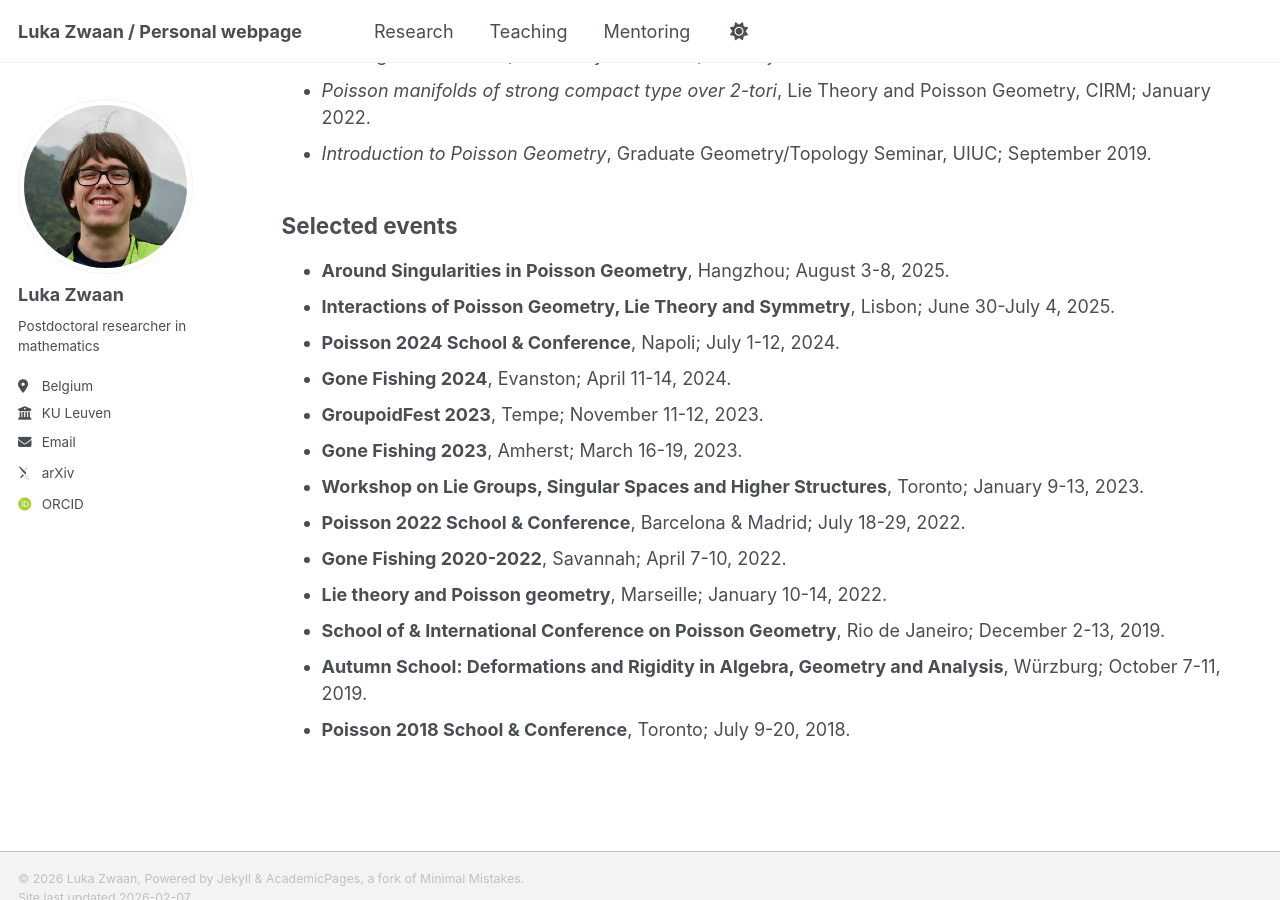
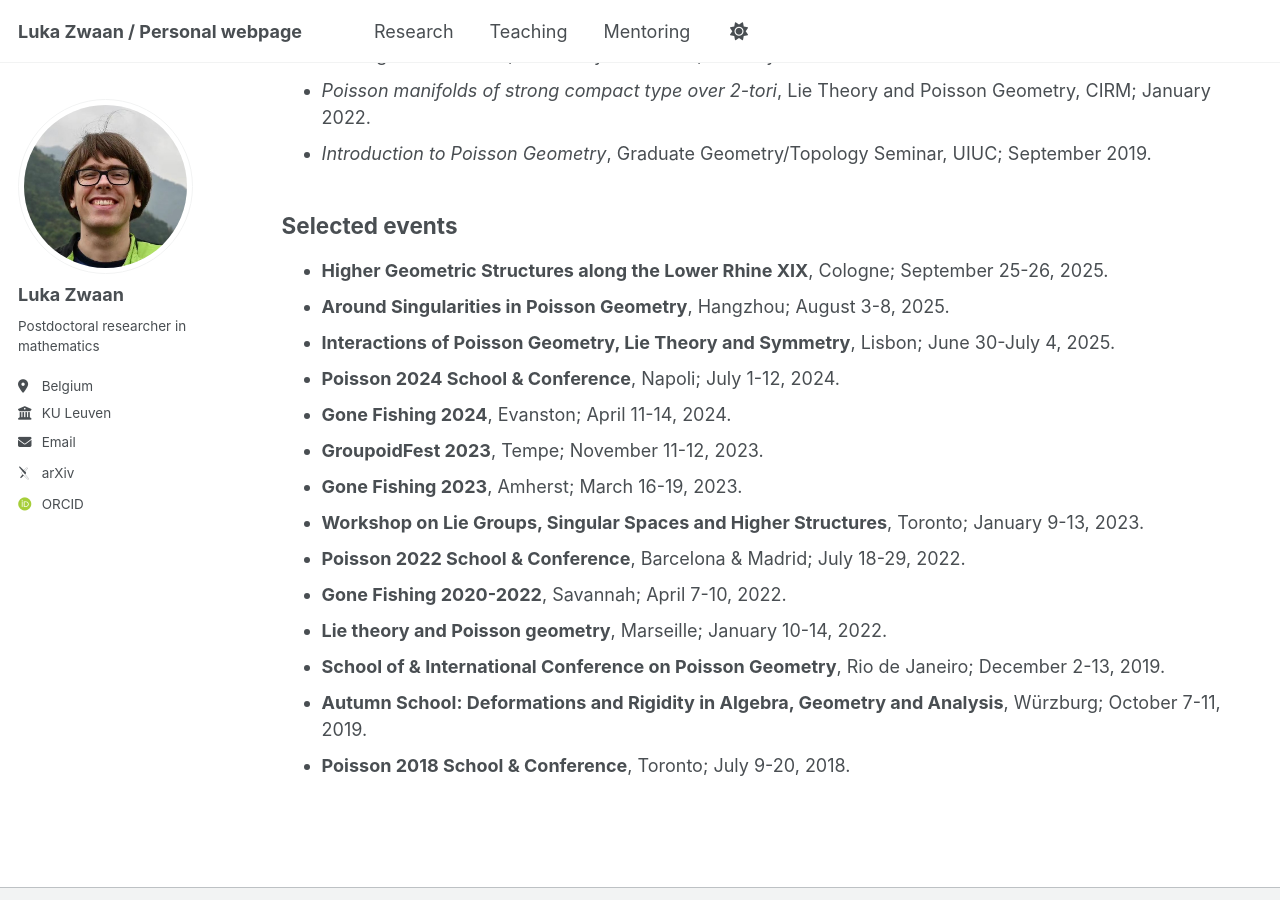
Before and after one commit to LukaZwaan/lukazwaan.github.io, a Jekyll site: the page built from _pages/research.md, in a window 1280 px wide and 900 px high, scrolled down 689 px. Built offline with Jekyll 4.4.1, drawn with Linux system fonts in a browser that asks for light colours; some web fonts are replaced; a script bundle is joined from its source files by our own code; library files that are not in the unit come from our copies.

Commit message:
Update research.md

```diff
--- a/_pages/research.md
+++ b/_pages/research.md
@@ -28,6 +28,7 @@ Selected talks
 Selected events
 ------
 
+* __Higher Geometric Structures along the Lower Rhine XIX__, Cologne; September 25-26, 2025.
 * __Around Singularities in Poisson Geometry__, Hangzhou; August 3-8, 2025.
 * __Interactions of Poisson Geometry, Lie Theory and Symmetry__, Lisbon; June 30-July 4, 2025.
 * __Poisson 2024 School & Conference__, Napoli; July 1-12, 2024.
```
